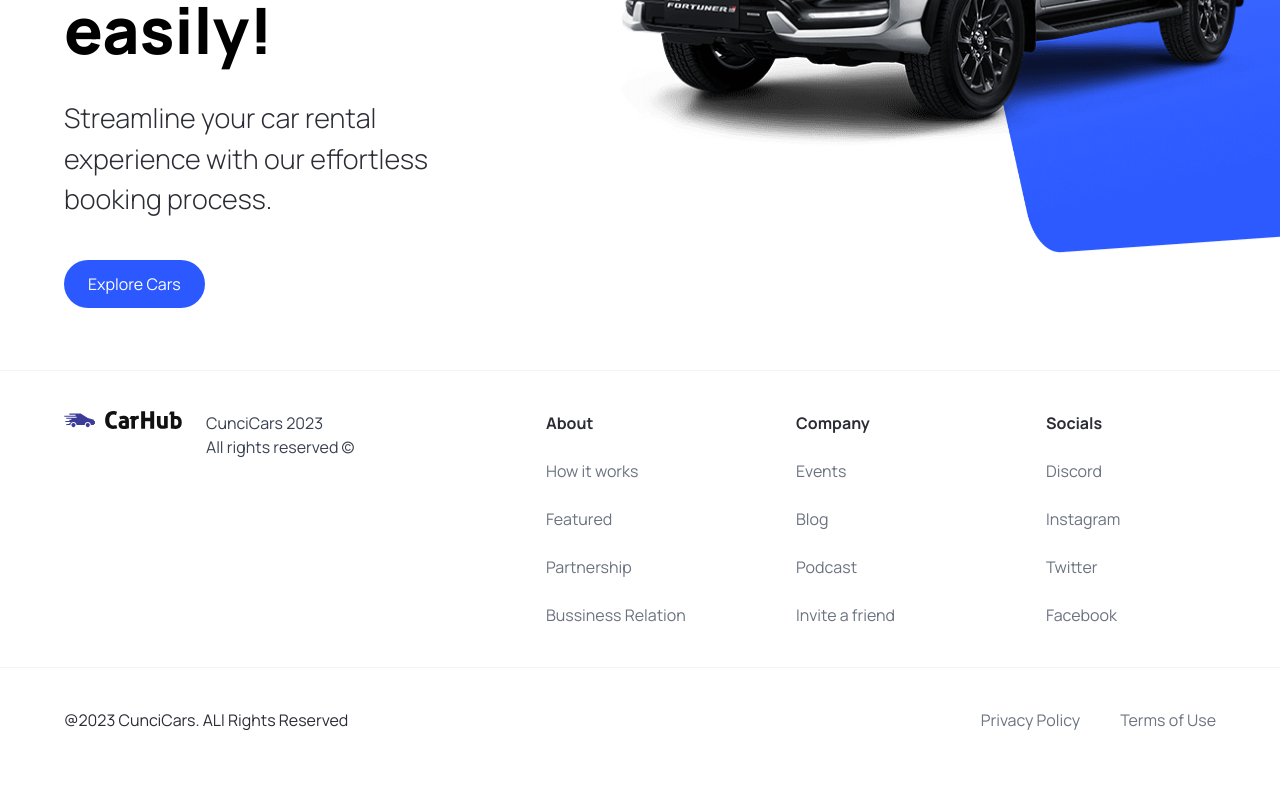
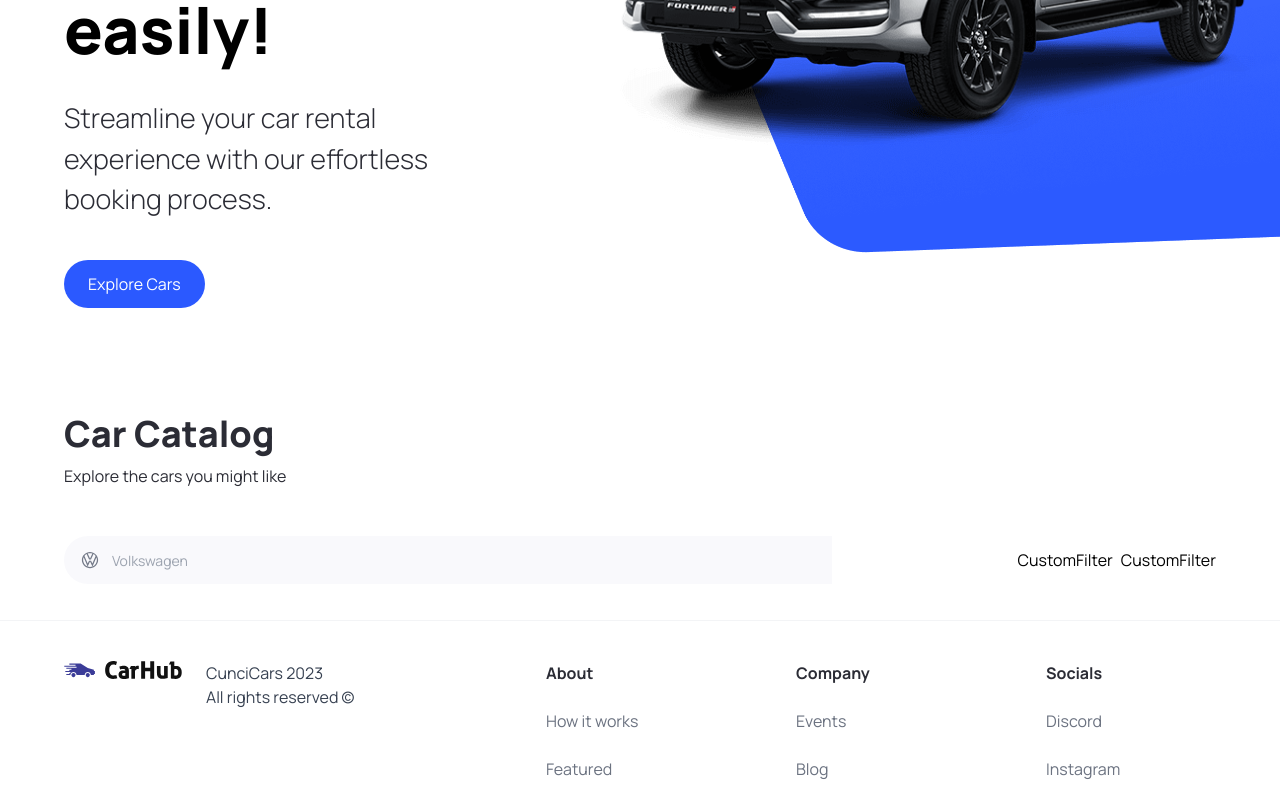
Before and after one commit to ogCunci/car-rental, a Next.js app: page / in a window 1280 px wide. Shown: the part 450-1247 px from the top of the page. Before the commit the page ends 1222 px from the top, so only its background shows below. Built offline with nearby package versions, Linux system fonts and the light colour scheme.

Commit message:
Added a Car Catalog with a search bar

```diff
--- a/app/page.tsx
+++ b/app/page.tsx
@@ -1,9 +1,24 @@
-import { HeroSection } from "@/components";
+import { CustomFilter, HeroSection, SearchBar } from "@/components";
 
 export default function Home() {
   return (
     <main className="overflow-hidden">
       <HeroSection />
+      <div className="mt-12 padding-x padding-y width-max">
+        <div className="home__text-container">
+          <h1 className="text-4xl font-extrabold">Car Catalog</h1>
+          <p>Explore the cars you might like</p>
+        </div>
+
+        <div className="home__filters">
+          <SearchBar />
+
+          <div className="home__filter-container">
+            <CustomFilter title="fuel" />
+            <CustomFilter title="year" />
+          </div>
+        </div>
+      </div>
     </main>
   );
 }
--- /dev/null
+++ b/components/CustomFilter.tsx
@@ -0,0 +1,9 @@
+import React from 'react'
+
+const CustomFilter = () => {
+  return (
+    <div>CustomFilter</div>
+  )
+}
+
+export default CustomFilter
--- a/components/HeroSection.tsx
+++ b/components/HeroSection.tsx
@@ -25,8 +25,8 @@
       <div className="hero__image-container">
         <div className="hero__image">
           <Image src="/hero.png" alt="hero" fill className="object-contain" />
-          <div className="hero__image-overlay" />
         </div>
+        <div className="hero__image-overlay" />
       </div>
     </div>
   );
--- /dev/null
+++ b/components/SearchBar.tsx
@@ -0,0 +1,22 @@
+"use client";
+import { useState } from "react";
+import { SearchManufacturer } from ".";
+
+const SearchBar = () => {
+  const [manufacturer, setManufacturer] = useState("");
+
+  const handleSearch = () => {};
+
+  return (
+    <form className="searchbar" onSubmit={handleSearch}>
+      <div className="searchbar__item">
+        <SearchManufacturer
+          manufacturer={manufacturer}
+          setManufacturer={setManufacturer}
+        />
+      </div>
+    </form>
+  );
+};
+
+export default SearchBar;
--- /dev/null
+++ b/components/SearchManufacturer.tsx
@@ -0,0 +1,89 @@
+"use client";
+import { SearchManufactureProps } from "@/types";
+import { Combobox, Transition } from "@headlessui/react";
+import Image from "next/image";
+import { Fragment, useState } from "react";
+import { manufacturers } from "@/constants";
+
+const SearchManufacturer = ({
+  manufacturer,
+  setManufacturer,
+}: SearchManufactureProps) => {
+  const [query, setQuery] = useState("");
+
+  const filteredManufacturer =
+    query === ""
+      ? manufacturers
+      : manufacturers.filter((item) =>
+          item
+            .toLowerCase()
+            .replace(/\+/g, "")
+            .includes(query.toLowerCase().replace(/\+/g, ""))
+        );
+
+  return (
+    <div className="search-manufacturer">
+      <Combobox value={manufacturer} onChange={setManufacturer}>
+        <div className="relative w-full">
+          <Combobox.Button className="absolute top-[14px]">
+            <Image
+              src="/car-logo.svg"
+              alt="Car Logo"
+              width={20}
+              height={20}
+              className="ml-4"
+            />
+          </Combobox.Button>
+          <Combobox.Input
+            className="search-manufacturer__input"
+            placeholder="Volkswagen"
+            displayValue={(manufacturer: string) => manufacturer}
+            onChange={(e) => setQuery(e.target.value)}
+          />
+          <Transition
+            as={Fragment}
+            leave="transition ease-in duratrion-100"
+            leaveFrom="opacity-100"
+            leaveTo="opacity-0"
+            afterLeave={() => setQuery("")}
+          >
+            <Combobox.Options>
+              {filteredManufacturer.map((item) => (
+                <Combobox.Option
+                  key={item}
+                  className={({ active }) =>
+                    `relative search-manufacturer__option ${
+                      active ? "bg-primary-blue text-white" : "text-gray-900"
+                    }`
+                  }
+                  value={item}
+                >
+                  {({ selected, active }) => (
+                    <>
+                      <span
+                        className={`block truncate ${
+                          selected ? "font-medium" : "font-normal"
+                        }`}
+                      >
+                        {item}
+                      </span>
+                      {selected ? (
+                        <span
+                          className={`absolute inset-y-0 left-0 flex items-center pl-3 ${
+                            active ? "text-white" : "text-teal-600"
+                          }`}
+                        ></span>
+                      ) : null}
+                    </>
+                  )}
+                </Combobox.Option>
+              ))}
+            </Combobox.Options>
+          </Transition>
+        </div>
+      </Combobox>
+    </div>
+  );
+};
+
+export default SearchManufacturer;
--- a/components/index.ts
+++ b/components/index.ts
@@ -2,5 +2,16 @@
 import CustomButton from "./CustomButton";
 import Navbar from "./Navbar";
 import Footer from "./Footer";
+import CustomFilter from "./CustomFilter";
+import SearchBar from "./SearchBar";
+import SearchManufacturer from "./SearchManufacturer";
 
-export { HeroSection, CustomButton, Navbar, Footer };
+export {
+  SearchManufacturer,
+  HeroSection,
+  CustomButton,
+  Navbar,
+  Footer,
+  SearchBar,
+  CustomFilter,
+};
--- a/types/index.ts
+++ b/types/index.ts
@@ -6,3 +6,8 @@
   handleClick?: MouseEventHandler<HTMLButtonElement>;
   btnType?: "button" | "submit";
 }
+
+export interface SearchManufactureProps {
+  manufacturer: string;
+  setManufacturer: (manufacturer: string) => void;
+}
```
Also changed, not shown: package.json (+5 -4 lines), public/car-logo.svg (added), 1 other file (tests, documents, lock files or other folders).
